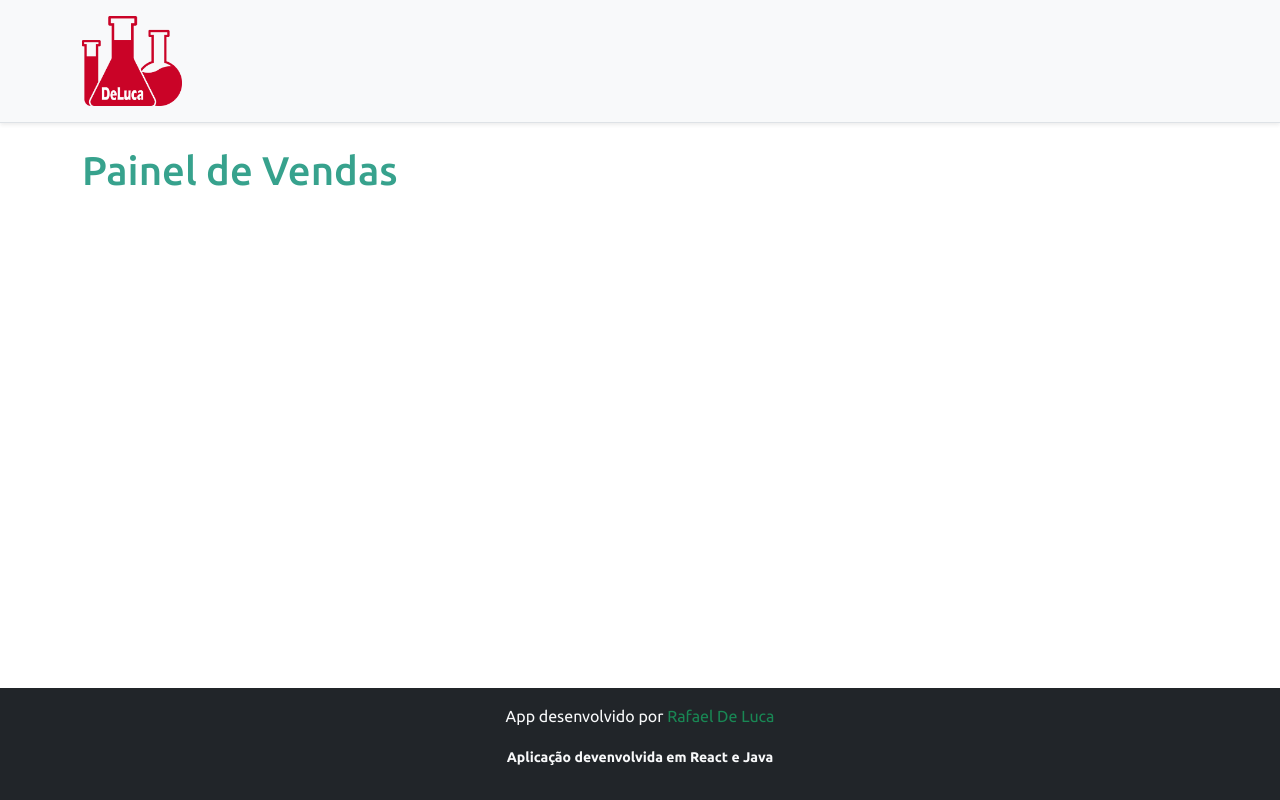
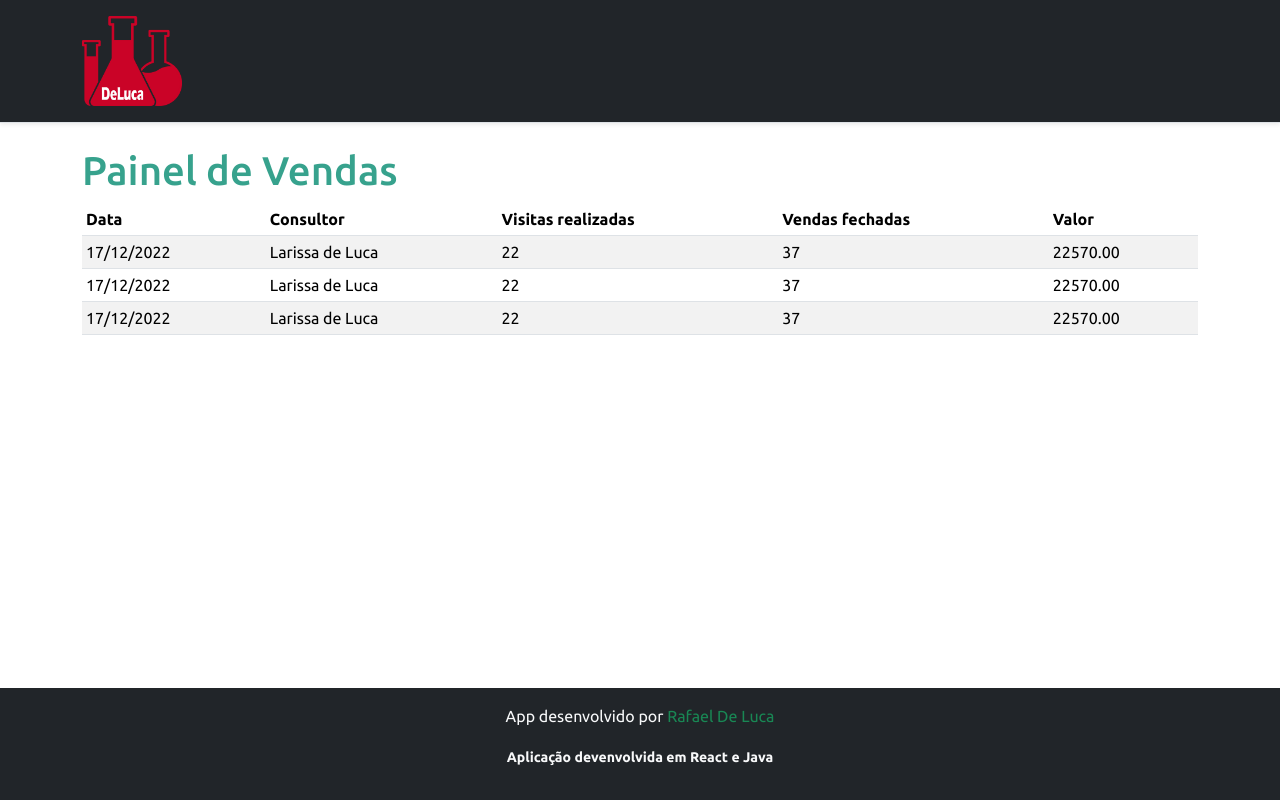
Before and after one commit to rafaelgauderio/spring-react-painel-vendas, a React (Create React App) app in the folder frontend/: page / in a window 1280 px wide. Built offline with nearby package versions, Linux system fonts and the light colour scheme.

Commit message:
componentes SalesTable

```diff
--- a/frontend/src/App.tsx
+++ b/frontend/src/App.tsx
@@ -1,6 +1,7 @@
 import NavBar from 'components/NavBar';
 import Footer from 'components/Footer';
 import React from 'react';
+import SalesTable from 'components/SalesTable';
 
 function App() {
   return (
@@ -8,6 +9,7 @@ function App() {
       <NavBar />
       <div className="container">
         <h1 className="text-primary my-2">Painel de Vendas</h1>
+        <SalesTable />
       </div>
       <Footer />
     </>
--- a/frontend/src/components/NavBar/index.tsx
+++ b/frontend/src/components/NavBar/index.tsx
@@ -4,7 +4,7 @@ const NavBar = () => {
 
     return (
         <div>
-            <div className="d-flex flex-column flex-md-row align-items-center p-3 px-md-4 mb-3 bg-light border-bottom shadow-sm">
+            <div className="d-flex flex-column flex-md-row align-items-center p-3 px-md-4 mb-3 bg-dark border-bottom shadow-sm">
                 <div className="container">
                     <nav className="my-2 my-md-0 mr-md-3">
                         <img src={ImgDeLuca} alt="rafaelgauderio" width="100" />
--- /dev/null
+++ b/frontend/src/components/SalesTable/index.tsx
@@ -0,0 +1,45 @@
+const SalesTable = () => {
+
+    return (
+        <div className="table-responsive">
+            <table className="table table-striped table-sm">
+                <thead>
+                    <tr>
+                        <th>Data</th>
+                        <th>Consultor</th>
+                        <th>Visitas realizadas</th>
+                        <th>Vendas fechadas</th>
+                        <th>Valor</th>
+                    </tr>
+                </thead>
+                <tbody>
+                    <tr>
+                        <td>17/12/2022</td>
+                        <td>Larissa de Luca</td>
+                        <td>22</td>
+                        <td>37</td>
+                        <td>22570.00</td>
+                    </tr>
+                    <tr>
+                        <td>17/12/2022</td>
+                        <td>Larissa de Luca</td>
+                        <td>22</td>
+                        <td>37</td>
+                        <td>22570.00</td>
+                    </tr>
+                    <tr>
+                        <td>17/12/2022</td>
+                        <td>Larissa de Luca</td>
+                        <td>22</td>
+                        <td>37</td>
+                        <td>22570.00</td>
+                    </tr>
+                </tbody>
+            </table>
+        </div>
+
+    );
+
+}
+
+export default SalesTable
```
